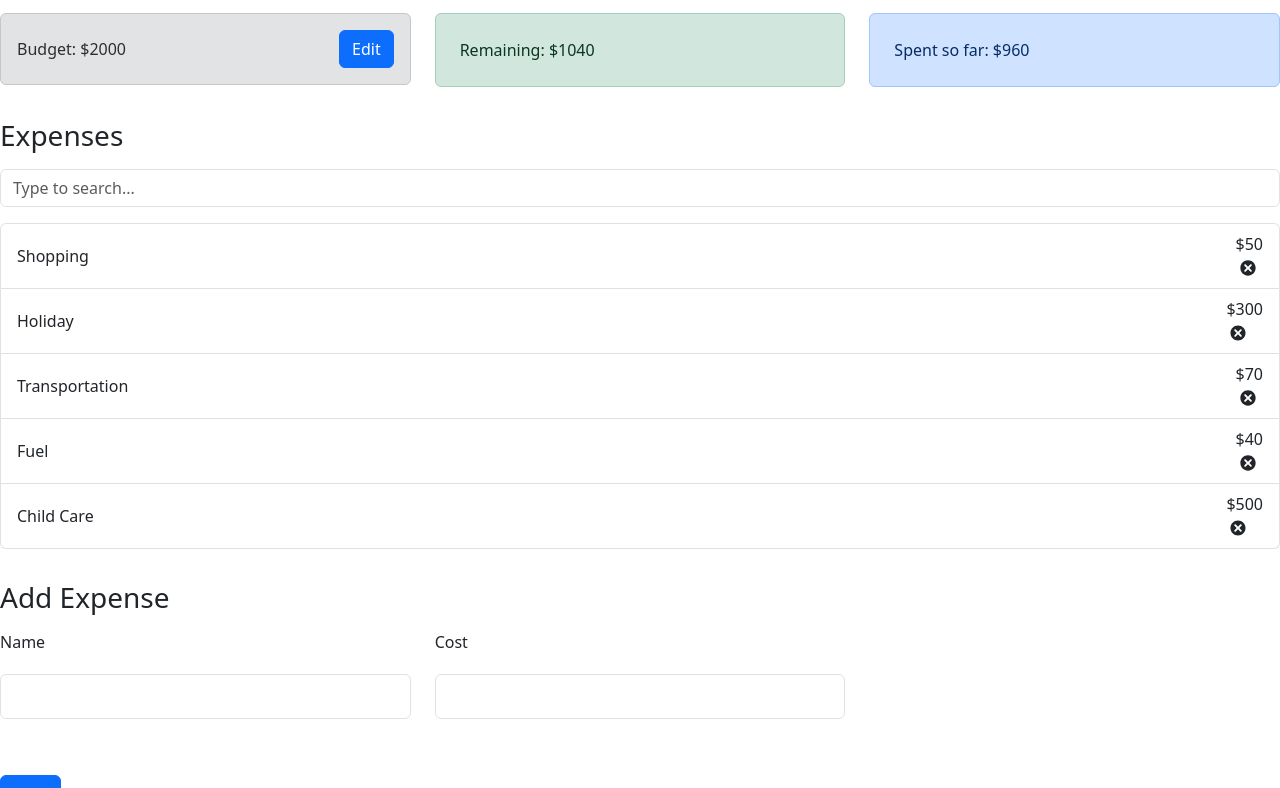
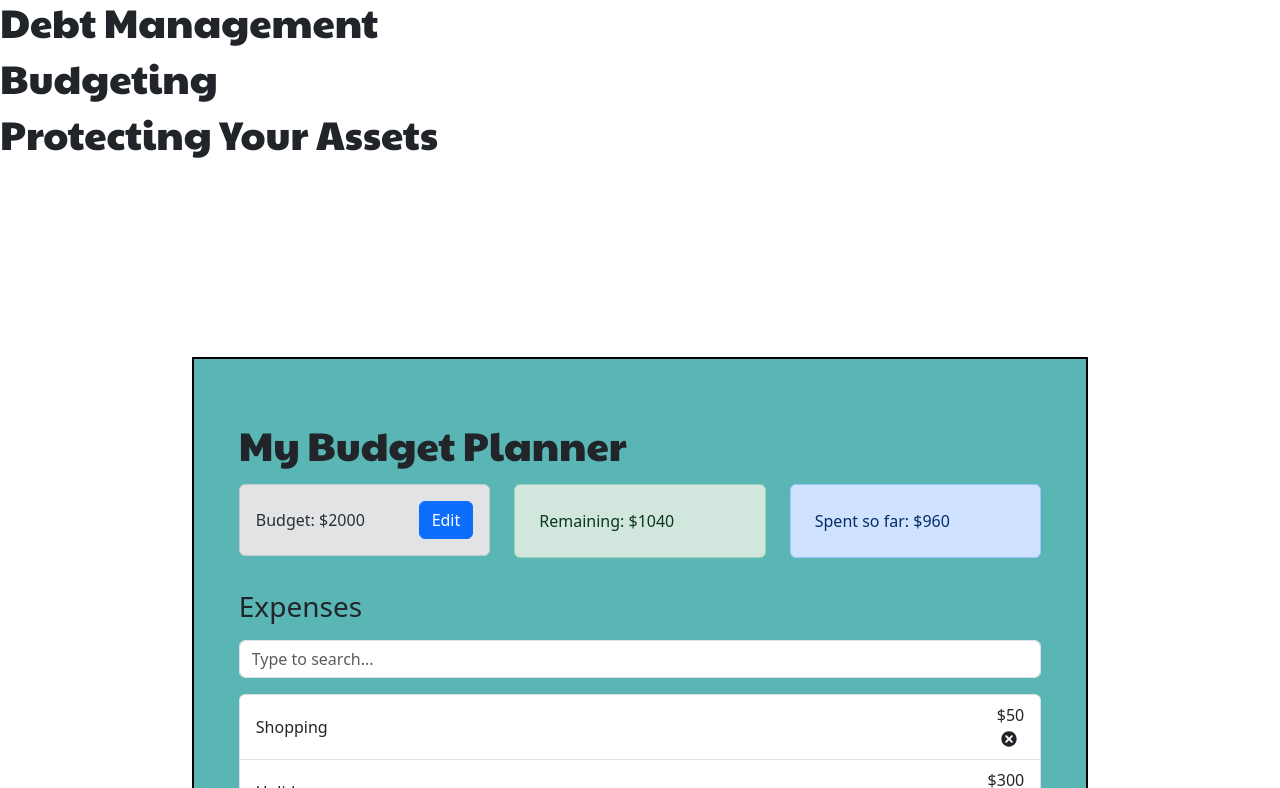
Before and after one commit to ssjulianr/capstone-final, a React (Create React App) app: page /finance in a window 1280 px wide. Shown: the part 1492-2280 px from the top of the page. Built offline with nearby package versions, Linux system fonts and the light colour scheme.

Commit message:
Finance Updates

```diff
--- a/src/components/BdgtTrckr/BudgetTracker.jsx
+++ b/src/components/BdgtTrckr/BudgetTracker.jsx
@@ -20,6 +20,7 @@ const BudgetTracker = () => {
         <AppProvider>
 
             <div className = 'budgetContainer'>
+                <div className='dream'>
             <h1 className = 'mt-3'>My Budget Planner</h1>
                                 <div className = 'row mt-3'>
                                 <div className = 'col-sm'>
@@ -46,6 +47,8 @@ const BudgetTracker = () => {
                                 </div>
                 </div>
 
+                </div>
+
             </AppProvider>
 
     </div>
--- a/src/screens/Finance.jsx
+++ b/src/screens/Finance.jsx
@@ -25,6 +25,10 @@ const Finance = () =>{
                 </div>
             </section>
             <h1>Earning</h1>
+            <h1>Saving & Investing</h1>
+            <h1>Debt Management</h1>
+            <h1>Budgeting</h1>
+            <h1>Protecting Your Assets</h1>
             <BudgetTracker/>
         </div>
 
--- a/src/styles/Finance.css
+++ b/src/styles/Finance.css
@@ -31,3 +31,13 @@
   .section-p1 h2{
     text-align: center;
   }
+
+  .budgetContainer{
+    padding: 15%;
+  }
+
+  .dream{
+    border: 2px solid #000;
+    padding: 5%;
+    background-color: rgba(35, 156, 157, 0.75);
+  }
```
Lines whose indentation alone changed are shown as unchanged.
